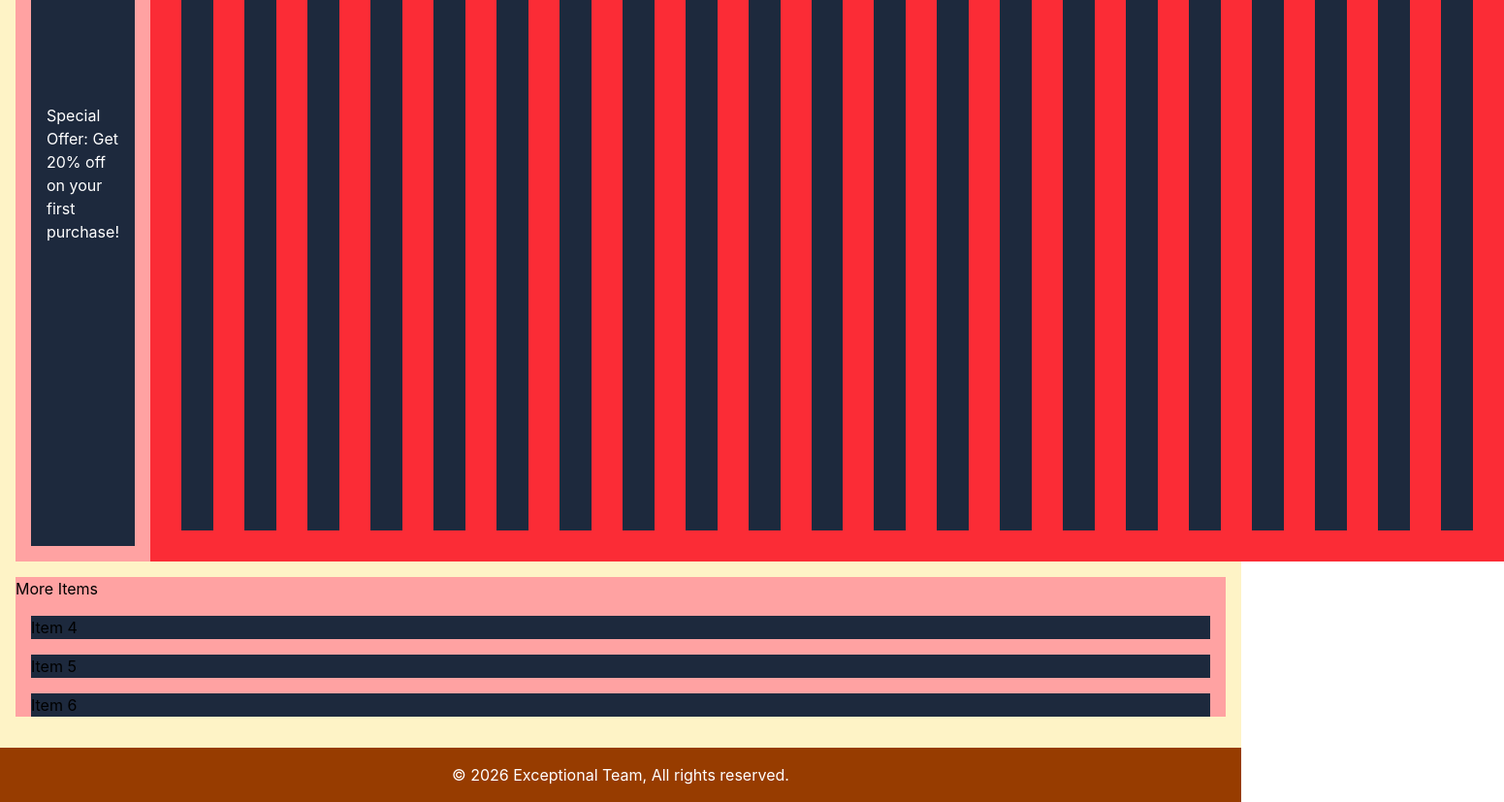
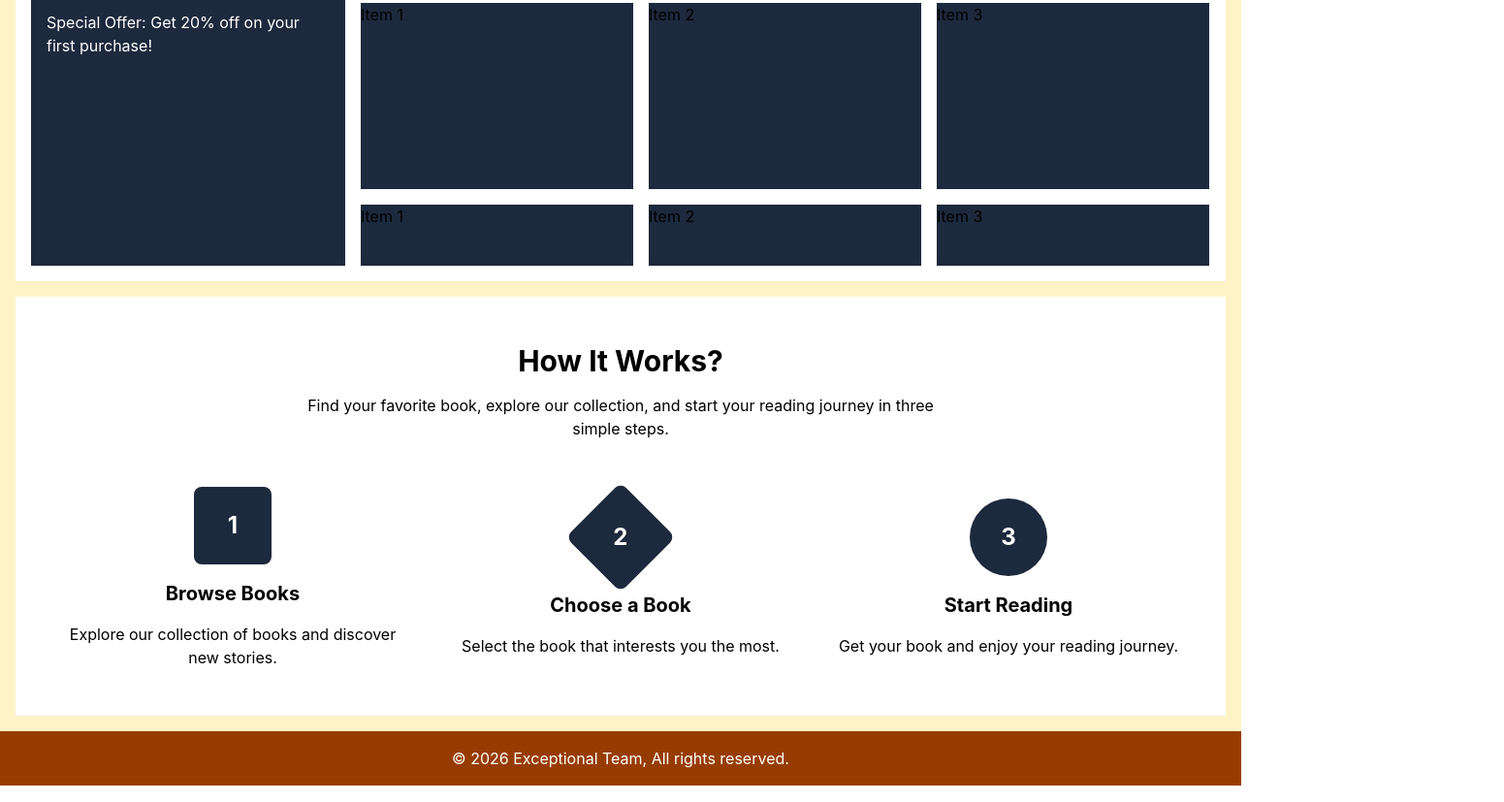
Before and after one commit to flizy0/web-technologies-project, a website: page catalog.html in a window 1280 px wide. Shown: the part 345-1172 px from the top of the page at 97% size, 1551 px wide, since content can reach past the window. Drawn offline with Linux system fonts and the light colour scheme.

Commit message:
SECOOOOND  AND ALMOST DONE

```diff
--- a/catalog.html
+++ b/catalog.html
@@ -20,42 +20,100 @@
     </header>
     <main class="flex-col bg-amber-100 p-4 space-y-4 flex-14">
      <p class="text-center text-2xl">Explore our wide range of books and find what suits your needs.</p>
-    <section class="flex flex-row min-h-screen bg-red-300 flex-wrap">
-        <aside class="flex justify-center items-center bg-slate-800 m-4 p-4 flex-1">
+
+    <section class="flex min-h-[60vh] bg-white flex-wrap p-4 gap-4">
+        <aside class="flex flex-1 justify-center items-center bg-slate-800 p-4">
             <p class="text-white">Special Offer: Get 20% off on your first purchase!</p>
         </aside>
-        <ul class="flex bg-red-500 p-4 flex-2 flex-wrap gap-4">
-            <li class=" justify-center bg-slate-800 m-4 w-1/3">Item 1</li>
-            <li class=" justify-center bg-slate-800 m-4 w-1/3">Item 2</li>
-            <li class=" justify-center bg-slate-800 m-4 w-1/3">Item 3</li>
-            <li class=" justify-center bg-slate-800 m-4 w-1/3">Item 1</li>
-            <li class=" justify-center bg-slate-800 m-4 w-1/3">Item 2</li>
-            <li class=" justify-center bg-slate-800 m-4 w-1/3">Item 3</li>
-            <li class=" justify-center bg-slate-800 m-4 w-1/3">Item 1</li>
-            <li class=" justify-center bg-slate-800 m-4 w-1/3">Item 2</li>
-            <li class=" justify-center bg-slate-800 m-4 w-1/3">Item 3</li>
-            <li class=" justify-center bg-slate-800 m-4 w-1/3">Item 1</li>
-            <li class=" justify-center bg-slate-800 m-4 w-1/3">Item 2</li>
-            <li class=" justify-center bg-slate-800 m-4 w-1/3">Item 3</li>
-            <li class=" justify-center bg-slate-800 m-4 w-1/3">Item 1</li>
-            <li class=" justify-center bg-slate-800 m-4 w-1/3">Item 2</li>
-            <li class=" justify-center bg-slate-800 m-4 w-1/3">Item 3</li>
-            <li class=" justify-center bg-slate-800 m-4 w-1/3">Item 1</li>
-            <li class=" justify-center bg-slate-800 m-4 w-1/3">Item 2</li>
-            <li class=" justify-center bg-slate-800 m-4 w-1/3">Item 3</li>
-            <li class=" justify-center bg-slate-800 m-4 w-1/3">Item 1</li>
-            <li class=" justify-center bg-slate-800 m-4 w-1/3">Item 2</li>
-            <li class=" justify-center bg-slate-800 m-4 w-1/3">Item 3</li>
+        <ul class="flex flex-3 min-w-0 bg-white flex-wrap content-start gap-4 h-[479px] overflow-y-auto">
+            <li class="bg-slate-800 h-48 w-[calc(1/3*100%-11px)] shrink-0">Item 1</li>
+            <li class="bg-slate-800 h-48 w-[calc(1/3*100%-11px)] shrink-0">Item 2</li>
+            <li class="bg-slate-800 h-48 w-[calc(1/3*100%-11px)] shrink-0">Item 3</li>
+            <li class="bg-slate-800 h-48 w-[calc(1/3*100%-11px)] shrink-0">Item 1</li>
+            <li class="bg-slate-800 h-48 w-[calc(1/3*100%-11px)] shrink-0">Item 2</li>
+            <li class="bg-slate-800 h-48 w-[calc(1/3*100%-11px)] shrink-0">Item 3</li>
+            <li class="bg-slate-800 h-48 w-[calc(1/3*100%-11px)] shrink-0">Item 1</li>
+            <li class="bg-slate-800 h-48 w-[calc(1/3*100%-11px)] shrink-0">Item 2</li>
+            <li class="bg-slate-800 h-48 w-[calc(1/3*100%-11px)] shrink-0">Item 3</li>
+            <li class="bg-slate-800 h-48 w-[calc(1/3*100%-11px)] shrink-0">Item 1</li>
+            <li class="bg-slate-800 h-48 w-[calc(1/3*100%-11px)] shrink-0">Item 2</li>
+            <li class="bg-slate-800 h-48 w-[calc(1/3*100%-11px)] shrink-0">Item 3</li>
+            <li class="bg-slate-800 h-48 w-[calc(1/3*100%-11px)] shrink-0">Item 1</li>
+            <li class="bg-slate-800 h-48 w-[calc(1/3*100%-11px)] shrink-0">Item 2</li>
+            <li class="bg-slate-800 h-48 w-[calc(1/3*100%-11px)] shrink-0">Item 3</li>
+            <li class="bg-slate-800 h-48 w-[calc(1/3*100%-11px)] shrink-0">Item 1</li>
+            <li class="bg-slate-800 h-48 w-[calc(1/3*100%-11px)] shrink-0">Item 2</li>
+            <li class="bg-slate-800 h-48 w-[calc(1/3*100%-11px)] shrink-0">Item 3</li>
         </ul>
     </section>
-    <section class="bg-red-300">
-        <h2>More Items</h2>
-        <ul>
-            <li class="flex-1 justify-center bg-slate-800 m-4 w-1/3">Item 4</li>
-            <li class="flex-1 justify-center bg-slate-800 m-4 w-1/3">Item 5</li>
-            <li class="flex-1 justify-center bg-slate-800 m-4 w-1/3">Item 6</li>
-        </ul>
-    </section>
+   <section class="bg-white px-4 py-12">
+
+    <h2 class="text-3xl font-bold text-center mb-4">
+        How It Works?
+    </h2>
+
+    <p class="text-center max-w-2xl mx-auto mb-12">
+        Find your favorite book, explore our collection,
+        and start your reading journey in three simple steps.
+    </p>
+
+    <ol class="flex flex-col md:flex-row items-center justify-evenly gap-12 max-w-6xl mx-auto">
+
+        <!-- STEP 1 -->
+        <li class="flex-1 flex flex-col items-center text-center gap-4">
+
+            <div class="w-20 h-20 bg-slate-800 rounded-lg flex justify-center items-center">
+                <span class="text-white text-2xl font-bold">1</span>
+            </div>
+
+            <h3 class="text-xl font-bold">Browse Books</h3>
+
+            <p>
+                Explore our collection of books
+                and discover new stories.
+            </p>
+
+        </li>
+
+        <!-- STEP 2 -->
+        <li class="flex-1 flex flex-col items-center text-center gap-4">
+
+            <div class="w-20 h-20 bg-slate-800 rounded-lg rotate-45 flex justify-center items-center">
+
+                <span class="text-white text-2xl font-bold -rotate-45">
+                    2
+                </span>
+
+            </div>
+
+            <h3 class="text-xl font-bold">Choose a Book</h3>
+
+            <p>
+                Select the book that interests
+                you the most.
+            </p>
+
+        </li>
+
+        <!-- STEP 3 -->
+        <li class="flex-1 flex flex-col items-center text-center gap-4">
+
+            <div class="w-20 h-20 bg-slate-800 rounded-full flex justify-center items-center">
+                <span class="text-white text-2xl font-bold">3</span>
+            </div>
+
+            <h3 class="text-xl font-bold">Start Reading</h3>
+
+            <p>
+                Get your book and enjoy
+                your reading journey.
+            </p>
+
+        </li>
+
+    </ol>
+
+</section>
     </main>
     <footer class="flex justify-center items-center p-4 bg-amber-800 text-white flex-1">
         <p>&copy; 2026 Exceptional Team, All rights reserved.</p>
```
Also changed, not shown: basket.html (added), css/output.css, shopping_cart.html (deleted).
